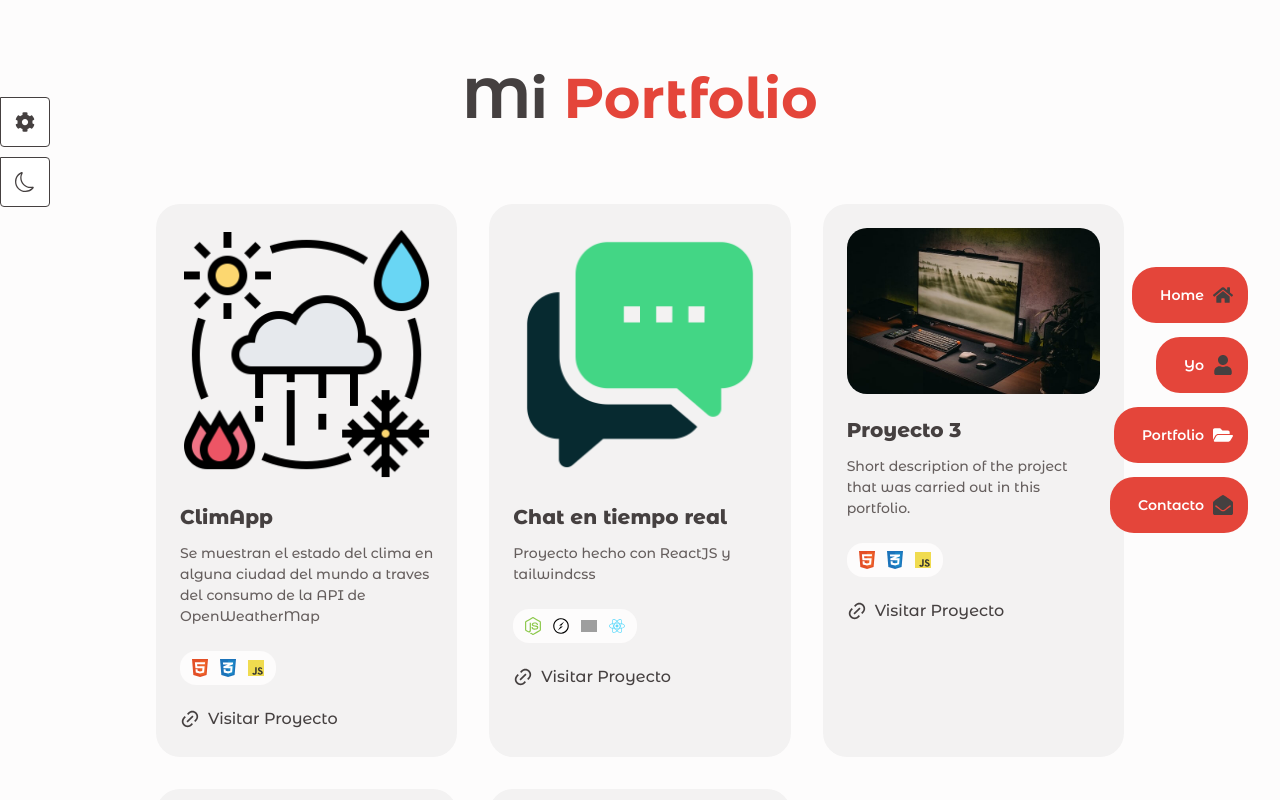
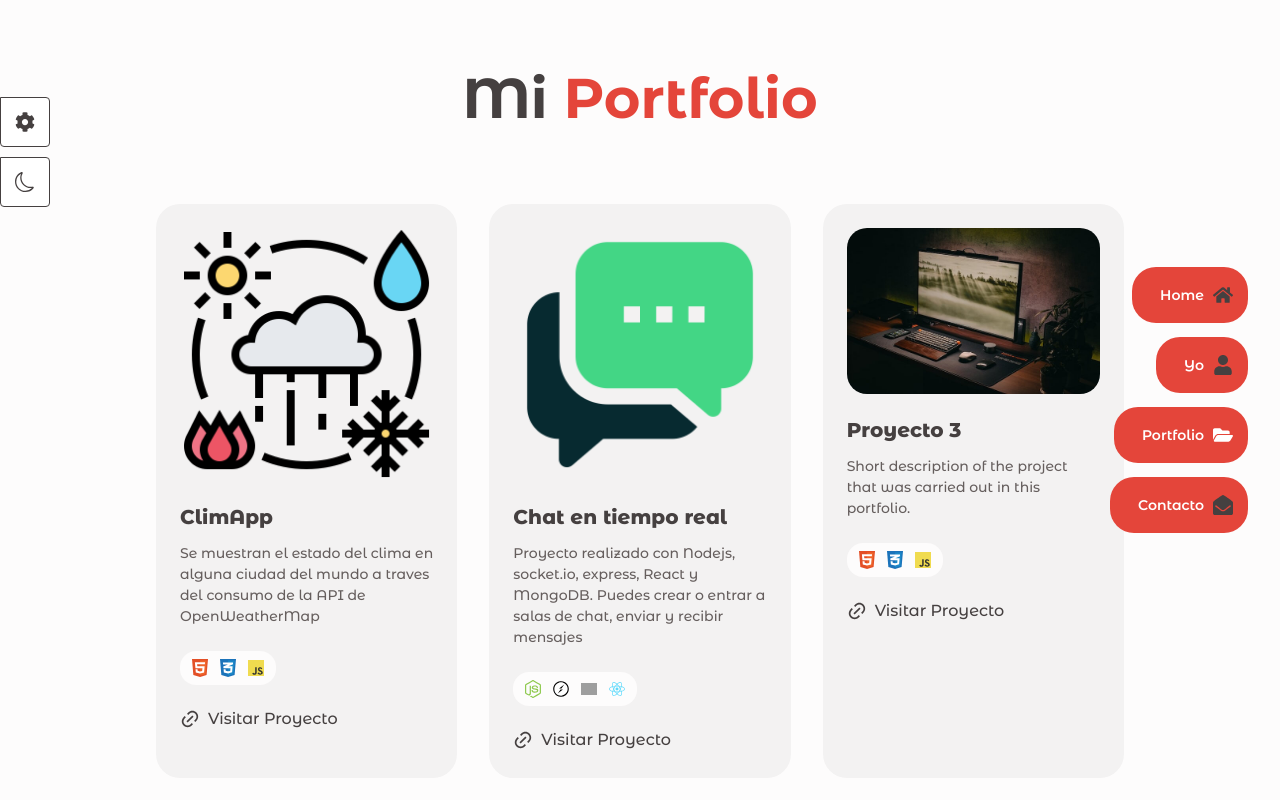
Before and after one commit to wizzard95/portfolio-website-damian1, a React (Vite) app: page /portfolio in a window 1280 px wide. Shown: the top 800 px of the page. Built offline with nearby package versions, Linux system fonts and the light colour scheme; grey boxes are pictures that could not be loaded.

Commit message:
segunda actualizacion de Data.jsx

```diff
--- a/src/Data.jsx
+++ b/src/Data.jsx
@@ -364,9 +364,10 @@ export const portfolio = [
     title: 'Chat en tiempo real',
     /* title: 'Food Product Design', */
     description:
-      `Proyecto hecho con ReactJS y tailwindcss `,
+      `Proyecto realizado con Nodejs, socket.io, express, React y MongoDB.
+       Puedes crear o entrar a salas de chat, enviar y recibir mensajes `,
     skills: [SkillsImg11, SkillsImg12, SkillsImg22, skillsImg4 ],
-    link: '',
+    link: 'https://realtime-chat-app-omega-tan.vercel.app/',
   },
 
   {
```
